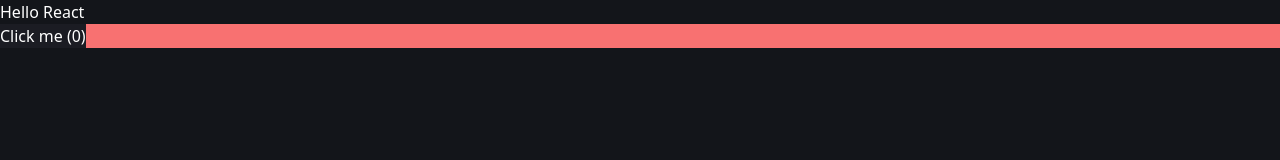
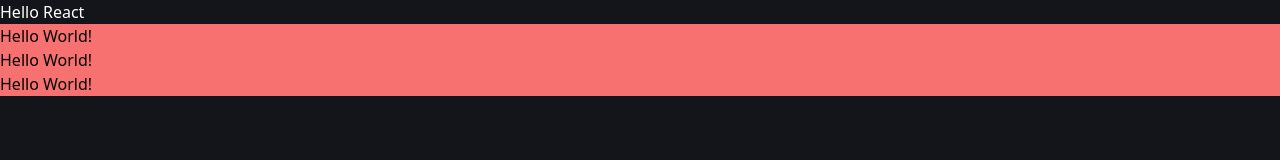
Before and after one commit to bastndev/Hello-React, an Astro site: page / in a window 1280 px wide. Built offline with nearby package versions, Linux system fonts and the light colour scheme; Astro itself is replaced by a stand-in of ours.

Commit message:
`Add` colote text react

```diff
--- a/src/components/app.jsx
+++ b/src/components/app.jsx
@@ -1,28 +1,11 @@
 import React from "react";
 
-class SimpleButton extends React.Component {
-  state = {
-    count: 0,
-    backgroundColor: "#1b1c23",
-  };
-
-  handleClick = () => {
-    this.setState((prevState) => ({
-      count: prevState.count + 1,
-      backgroundColor: prevState.count % 2 === 0 ? "#1b1c23" : "#f4f4f4",
-    }));
-  };
-
-  render() {
-    return (
-      <button
-        onClick={this.handleClick}
-        style={{ backgroundColor: this.state.backgroundColor }}
-      >
-        Click me ({this.state.count})
-      </button>
-    );
-  }
+function App() {
+  return (
+    <div className="App">
+      <h1 class="text-black">Hello World!</h1>
+    </div>
+  );
 }
 
-export default SimpleButton;
+export default App;
--- a/src/pages/index.astro
+++ b/src/pages/index.astro
@@ -7,5 +7,7 @@ import App from "../components/App";
   <h1>Hello React</h1>
   <div class="bg-red-400">
     <App client:load />
+    <App client:load />
+    <App client:load />
   </div>
 </Layout>
```
